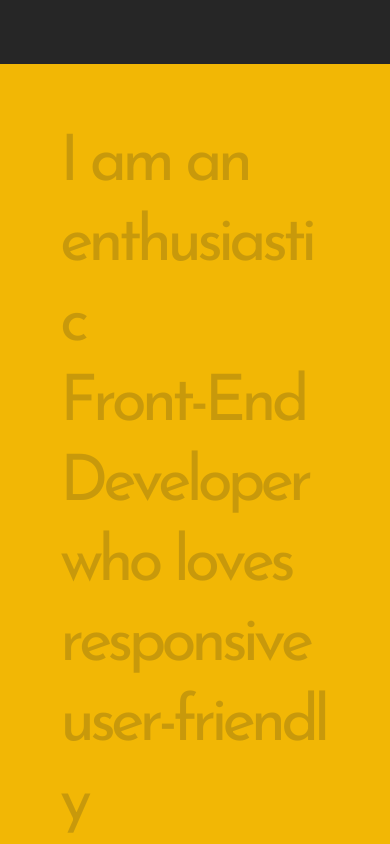
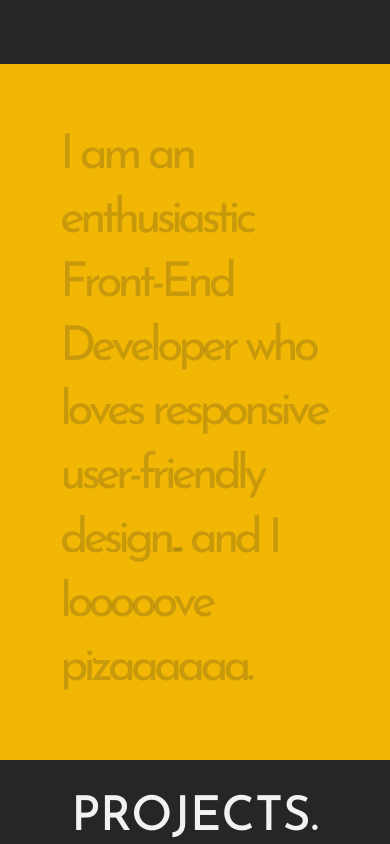
Before and after one commit to davidklmn/portfolio, a React (Create React App) app: page / in a window 390 px wide. Shown: the part 780-1624 px from the top of the page. Built offline with nearby package versions, Linux system fonts and the light colour scheme.

Commit message:
Small mobile visual changes

```diff
--- a/src/components/about.css
+++ b/src/components/about.css
@@ -11,7 +11,7 @@
 }
 
 .about-container p {
-    width: 80%;
+    width: 90%;
     font-size: 6rem;
     margin: auto;
     letter-spacing: -5px;
@@ -24,8 +24,8 @@
 
 @media (max-width: 800px){
     #split{
-        font-size: 4rem;
-        line-height: 5rem;
+        font-size: 3rem;
+        line-height: 4rem;
     }
     .about-container p {
     width: 100%;
```
